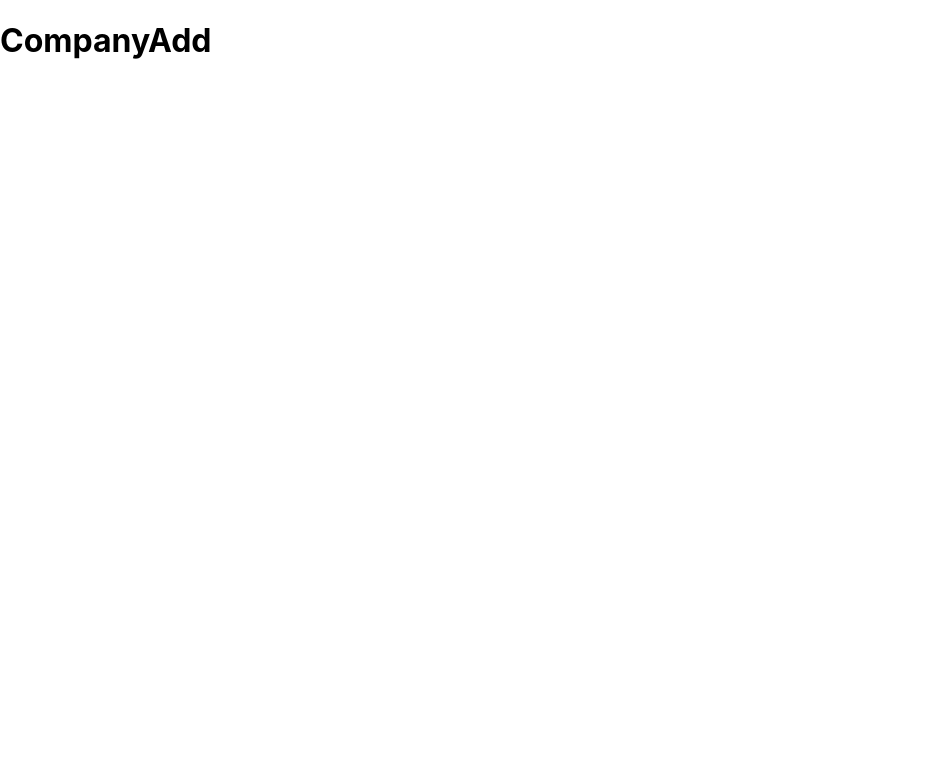
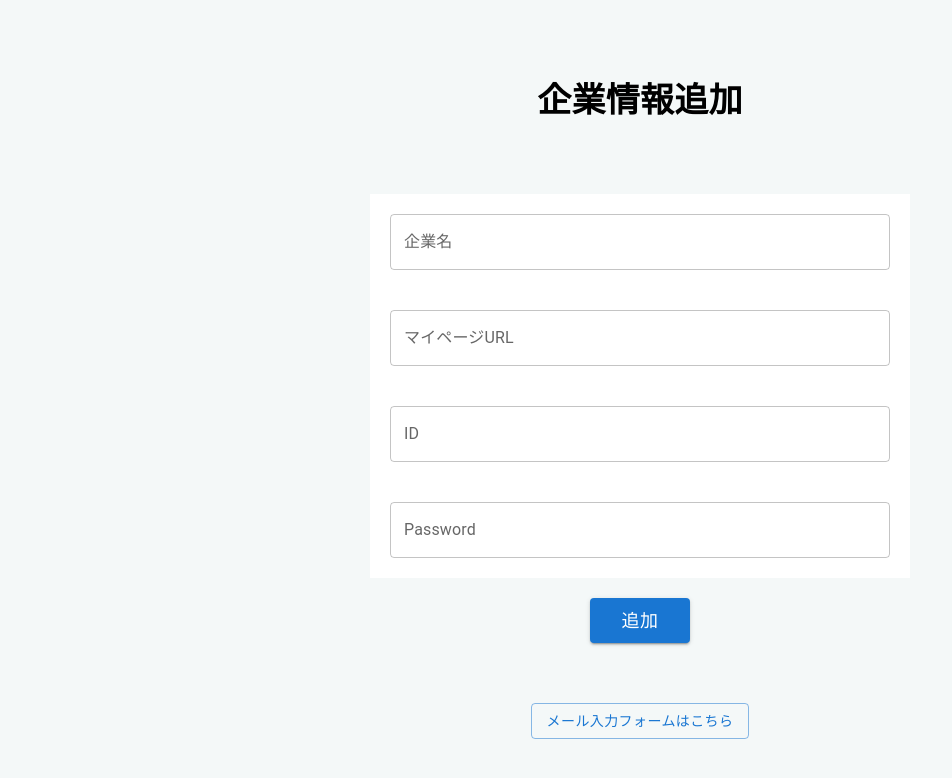
Before and after one commit to ryuryu5121/shu-saku, a React (Create React App) app in the folder frontend/: page /companyadd in a window 1280 px wide. Shown: the top 778 px of the page, without its empty margins (0-952 px from the left). Built offline with nearby package versions, Linux system fonts and the light colour scheme.

Commit message:
create companyadd page

```diff
--- a/frontend/src/pages/CompanyAdd.tsx
+++ b/frontend/src/pages/CompanyAdd.tsx
@@ -1,9 +1,130 @@
-import React from "react";
+import React, { useState, FormEvent } from 'react';
+import Container from '@mui/material/Container';
+import Grid from '@mui/material/Grid';
+import TextField from '@mui/material/TextField';
+import Button from '@mui/material/Button';
+import Typography from '@mui/material/Typography';
+import { styled } from '@mui/system';
+
+const CustomContainer = styled(Container)({
+    backgroundColor: 'rgb(244, 248, 248)', // 画面全体の背景色
+    padding: '20px', // 必要に応じて調整
+    minHeight: '100vh', // コンテナが画面の高さ全体を占めるようにする
+    minwidth: '100vw', // コンテナの幅をビューポートの幅全体にする
+
+    boxSizing: 'border-box', // パディングとボーダーを要素の寸法に含める
+});
+
+const StyledForm = styled('form')({
+    background: 'rgb(256, 256, 256)', // 薄く灰がかった白い色
+    padding: '20px',
+});
 
 export const CompanyAdd = () => {
+    const [companyName, setCompanyName] = useState('');
+    const [mypageUrl, setMypageUrl] = useState('');
+    const [id, setId] = useState('');
+
+    const handleSubmit = (e: FormEvent<HTMLFormElement>) => {
+        e.preventDefault();
+        // ここで入力データを処理します。例: API に送信
+        console.log(companyName, mypageUrl, id);
+    };
+
     return (
-    <div>
-        <h1>CompanyAdd</h1>
-    </div>
+        <div style={{ backgroundColor: 'rgb(244, 248, 248)' }}>
+            <CustomContainer>
+                <br></br>
+                <br></br>
+                <br></br>
+                <Typography
+                    variant="h4"
+                    component="h1"
+                    gutterBottom
+                    align="center"
+                    style={{ fontWeight: 900 }} // fontWeight を 900 に設定
+                >
+                    企業情報追加
+                </Typography>
+                <br></br>
+                <br></br>
+                <br></br>
+                <Grid container spacing={0} direction="column" justifyContent="center" alignItems="center">
+                    <Grid item>
+                        <StyledForm onSubmit={handleSubmit}>
+                            <TextField
+                                style={{ width: '500px' }}
+                                label="企業名"
+                                variant="outlined"
+                                value={companyName}
+                                onChange={(e) => setCompanyName(e.target.value)}
+                            />
+                        </StyledForm>
+                    </Grid>
+                    <Grid item>
+                        <StyledForm onSubmit={handleSubmit}>
+                            <TextField
+                                style={{ width: '500px' }}
+                                label="マイページURL"
+                                variant="outlined"
+                                value={companyName}
+                                onChange={(e) => setCompanyName(e.target.value)}
+                            />
+                        </StyledForm>
+                    </Grid>
+                    <Grid item>
+                        <StyledForm onSubmit={handleSubmit}>
+                            <TextField
+                                style={{ width: '500px' }}
+                                label="ID"
+                                variant="outlined"
+                                value={companyName}
+                                onChange={(e) => setCompanyName(e.target.value)}
+                            />
+                        </StyledForm>
+                    </Grid>
+                    <Grid item>
+                        <StyledForm onSubmit={handleSubmit}>
+                            <TextField
+                                style={{ width: '500px' }}
+                                label="Password"
+                                variant="outlined"
+                                value={companyName}
+                                onChange={(e) => setCompanyName(e.target.value)}
+                            />
+                        </StyledForm>
+                    </Grid>
+
+                    <br></br>
+                    <Grid>
+                        <Button
+                            style={{
+                                width: '100px',
+                                height: '45px',
+                                fontSize: '18px', // フォントサイズを16pxに設定
+                                fontFamily: '"Roboto", sans-serif' // フォントファミリーをRobotoに設定
+                            }}
+                            variant="contained"
+                            color="primary"
+                            type="submit"
+                            >
+                            追加
+                        </Button>
+                    </Grid>
+                    <br></br>
+                    <br></br>
+                    <br></br>
+                    <Grid>
+                        <Button
+                            variant="outlined"
+                            color="primary"
+                            type="submit"
+                        >
+                            メール入力フォームはこちら
+                        </Button>
+                    </Grid>
+                </Grid>
+            </CustomContainer>
+        </div>
     );
-  };
+};
```
